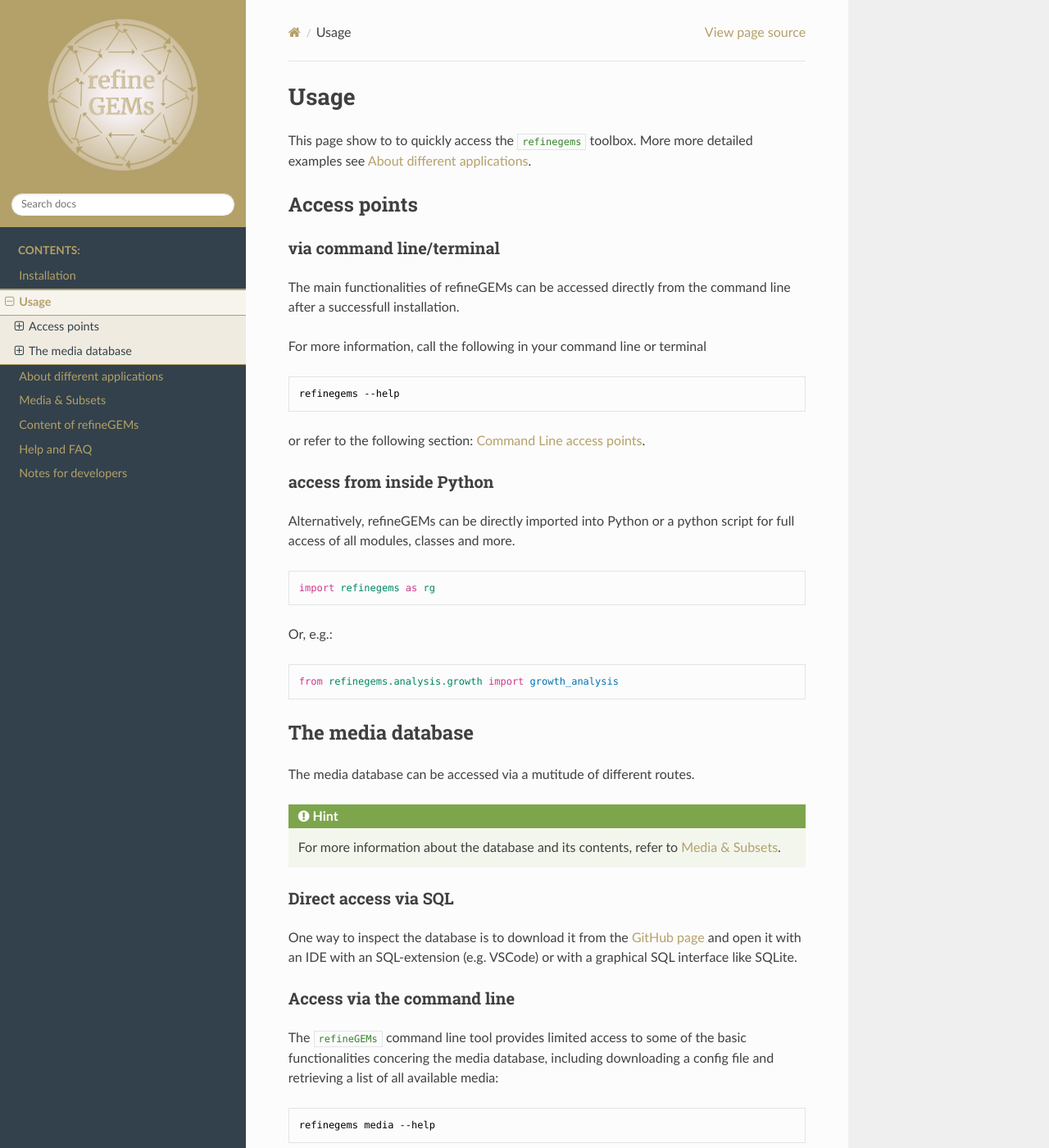
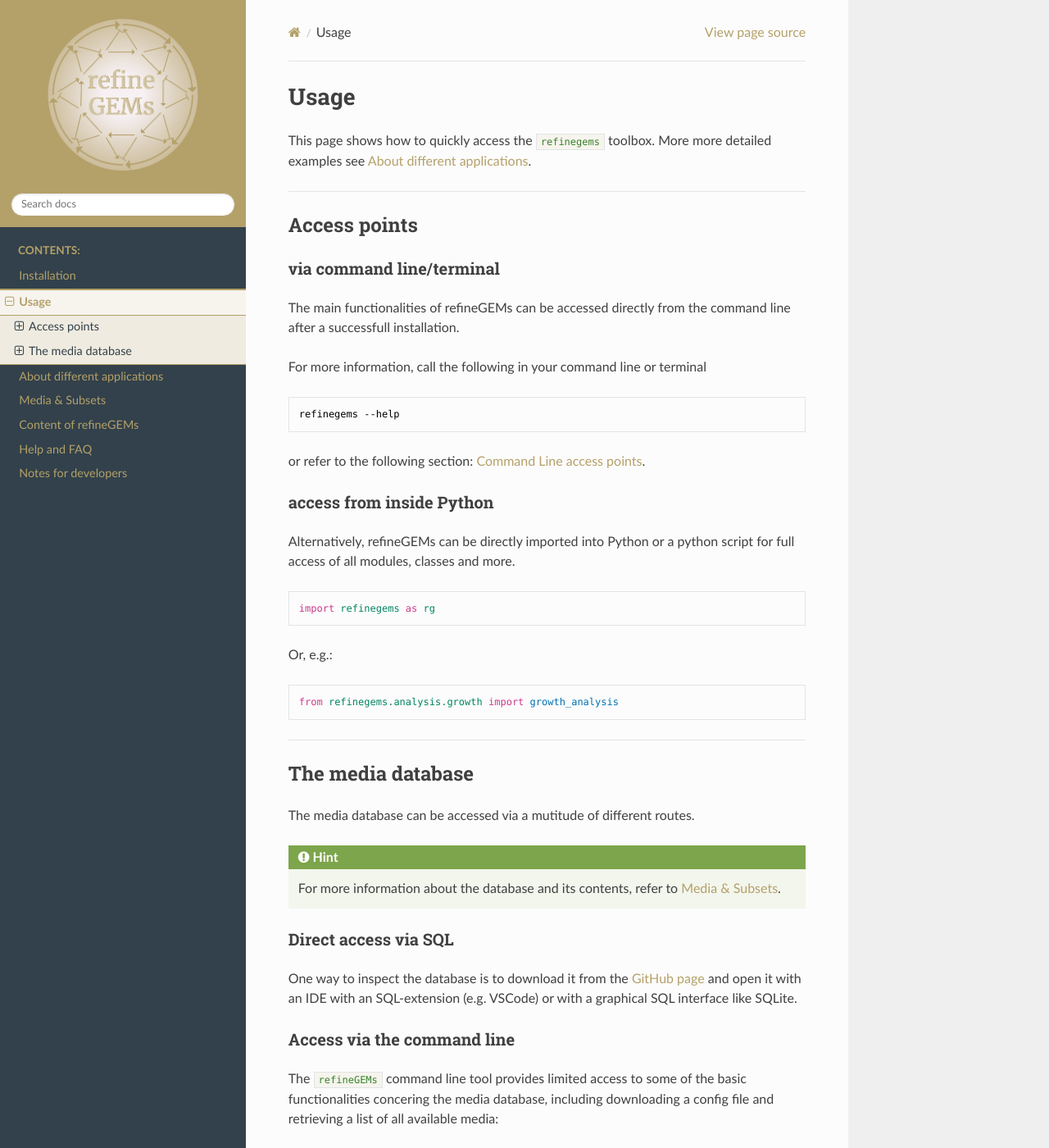
Before and after one commit to draeger-lab/refinegems, a Sphinx documentation site: the page built from docs/source/usage.rst, in a window 1280 px wide and 1400 px high. Shown: the whole window at 82% size. Built offline with Sphinx 7.4.7 and the Read the Docs theme 2.0.0, drawn with Linux system fonts in a browser that asks for light colours.

Commit message:
Further updated index, usage and the CSS file #120
WARNING: Check of usage.rst not yet completed

```diff
--- a/docs/source/_static/custom_theme.css
+++ b/docs/source/_static/custom_theme.css
@@ -43,9 +43,8 @@
 /* In-line code*/
 code.literal {
     color: #368429 !important; /*#668924*/
-    background-color: #fbfbfb !important;
+    background-color: #f7f4ee !important;
 }
-
 /* Function definition headers colouring */
 .sig.sig-object.py {
     color: #b4a069 !important;
--- a/docs/source/index.rst
+++ b/docs/source/index.rst
@@ -29,7 +29,7 @@
 .. raw:: html
 
   <a class="reference external image-reference" href="usage.html">
-    <img src='_images/Usage.png' alt='Model refinement' title='Model refinement' style="width: 20%;">
+    <img src='_images/Usage.png' alt='Usage' title='Usage' style="width: 20%;">
   </a>
 
 .. image:: images/buttons/Media.png
--- a/docs/source/usage.rst
+++ b/docs/source/usage.rst
@@ -1,7 +1,10 @@
+
 Usage
-======
+=====
 
-This page show to to quickly access the ``refinegems`` toolbox. More more detailed examples see :ref:`About different applications`.
+This page shows how to quickly access the ``refinegems`` toolbox. More more detailed examples see :ref:`About different applications`.
+
+----
 
 Access points
 -------------
@@ -34,6 +37,7 @@
 
   from refinegems.analysis.growth import growth_analysis
 
+----
 
 The media database
 ------------------
```
